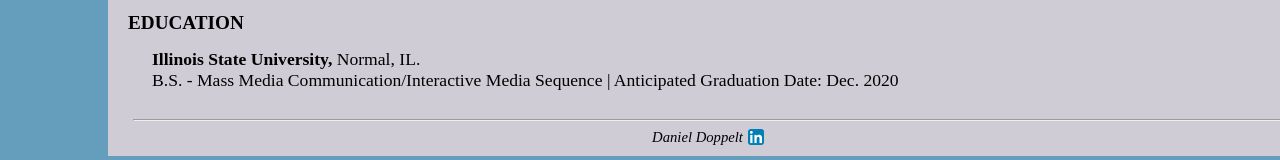
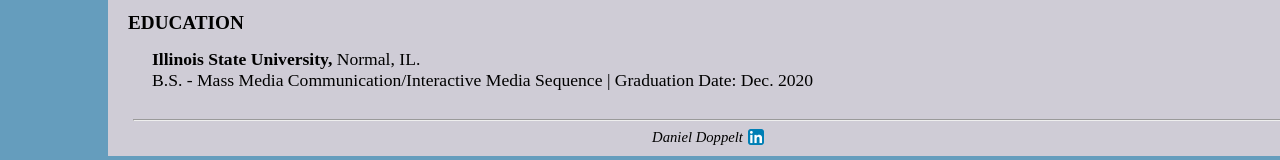
Before and after one commit to djdoppelt/Daniel-Doppelt-Website, a plain HTML site: page resume.html in a window 1280 px wide. Shown: the part 1661-1821 px from the top of the page. Drawn offline with Linux system fonts and the light colour scheme.

Commit message:
Update resume.html

```diff
--- a/resume.html
+++ b/resume.html
@@ -245,7 +245,7 @@
         <div id="education">
         <section>
         <p><strong>Illinois State University,</strong> Normal, IL.</p>
-        <p>B.S. - Mass Media Communication/Interactive Media Sequence | Anticipated Graduation Date: Dec. 2020</p>
+        <p>B.S. - Mass Media Communication/Interactive Media Sequence | Graduation Date: Dec. 2020</p>
         </section>
         </div>
         </section>
```
